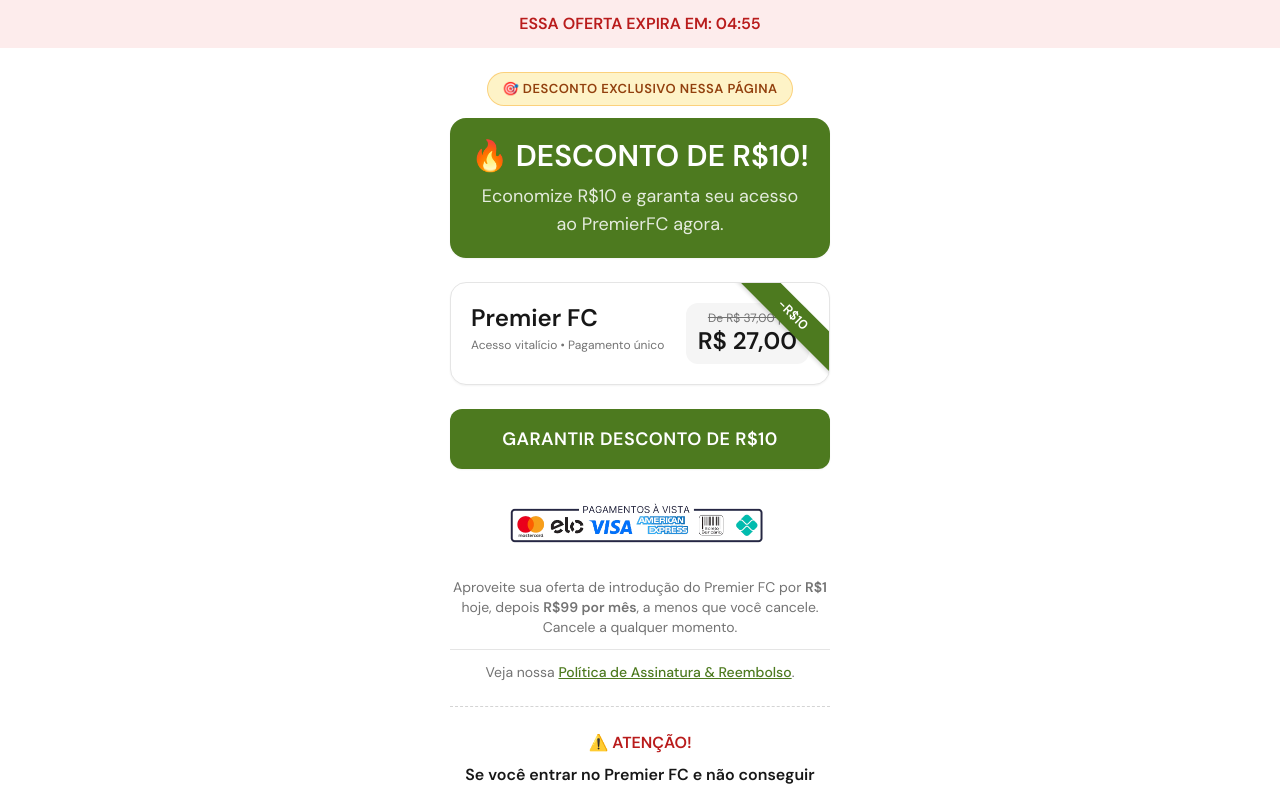
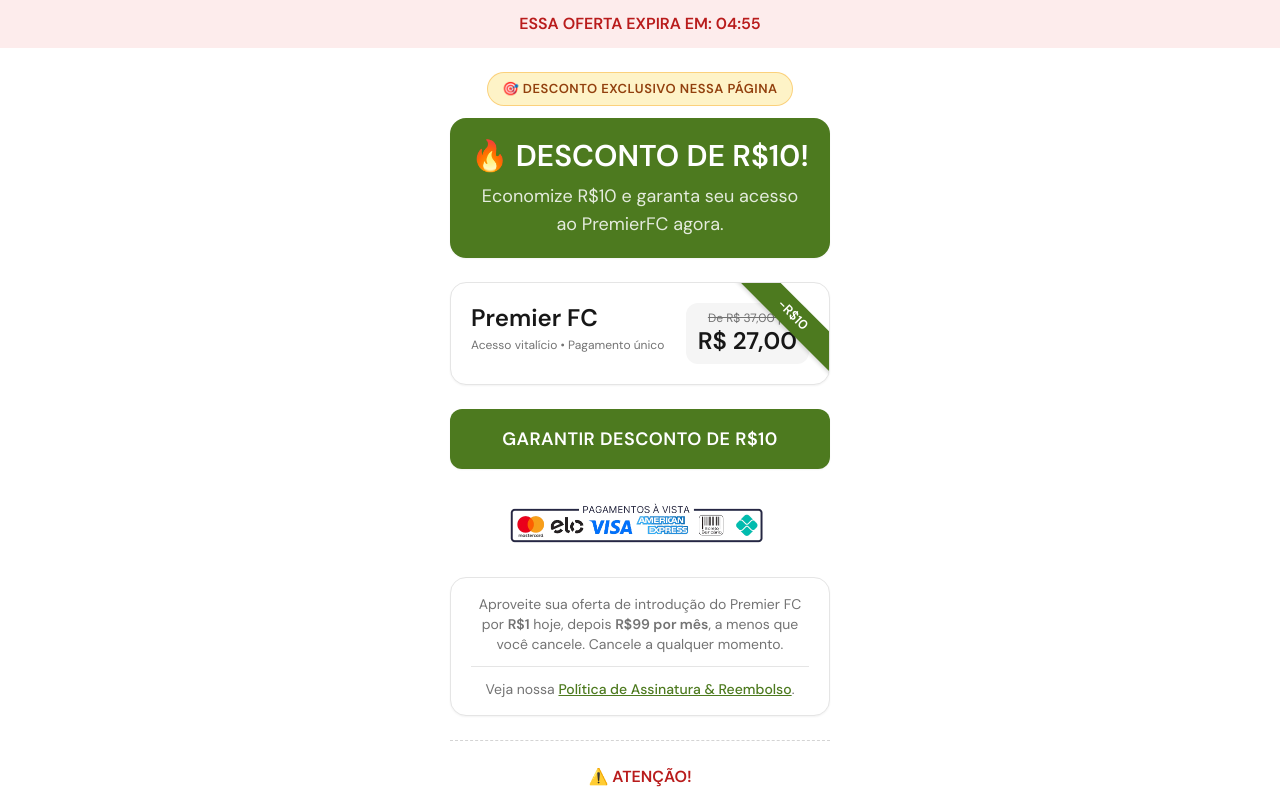
Before and after one commit to guilhermesimas542-lab/Premier-Claude-code, a React (Vite) app: page /bd2 in a window 1280 px wide. Shown: the top 790 px of the page. Built offline with nearby package versions, Linux system fonts and the light colour scheme; no server answers; the database is empty; the HTML template or start-up script is replaced by a standard one; a web font is replaced by a local one.

Commit message:
Changes
Co-authored-by: guilhermesimas542-lab <256834992+guilhermesimas542-lab@users.noreply.github.com>

```diff
--- a/src/pages/Backredirect2.tsx
+++ b/src/pages/Backredirect2.tsx
@@ -130,7 +130,7 @@ export default function Backredirect2() {
         </div>
 
         {/* 5b) SUBSCRIPTION DISCLAIMER */}
-        <div className="text-center text-xs sm:text-sm text-neutral-500 leading-relaxed space-y-3">
+        <div className="rounded-2xl border border-neutral-200 bg-white px-5 py-4 text-center text-xs sm:text-sm text-neutral-500 leading-relaxed space-y-3 shadow-sm">
           <p>
             Aproveite sua oferta de introdução do Premier FC por{" "}
             <span className="font-semibold">R$1</span> hoje, depois{" "}
@@ -145,6 +145,7 @@ export default function Backredirect2() {
             .
           </div>
         </div>
+
 
         {/* 6) DASHED DIVIDER */}
         <div className="border-t border-dashed border-neutral-300" />
```
